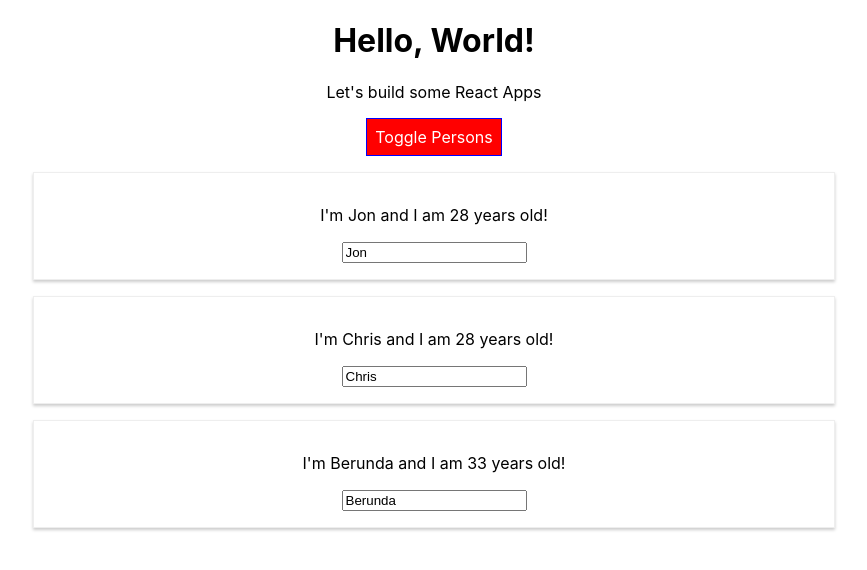
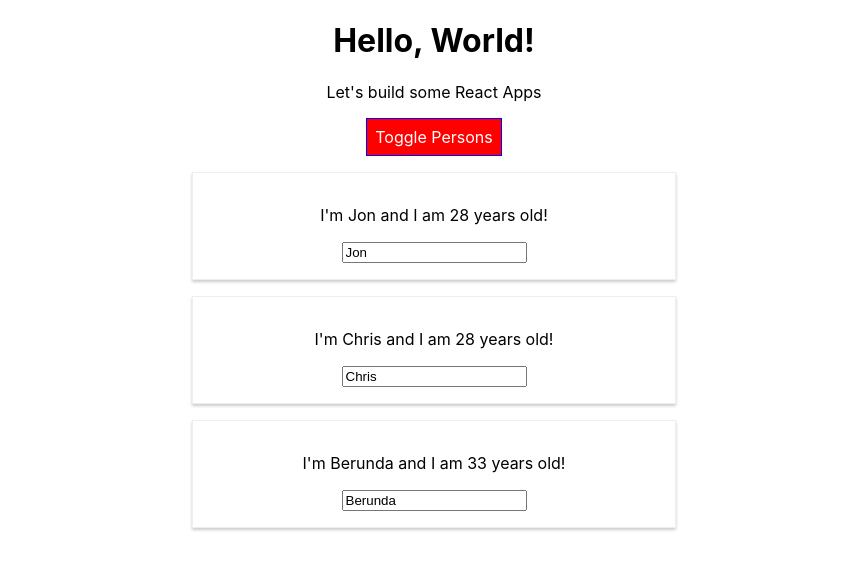
Before and after one commit to berundis/react-udemy, a React (Create React App) app: page / in a window 1280 px wide. Both pictures are taken after a click on the button "Toggle Persons". Shown: the top 570 px of the page, without its empty margins (206-1073 px from the left). Built offline with nearby package versions, Linux system fonts and the light colour scheme.

Commit message:
CSS with Radium

```diff
--- a/src/App.js
+++ b/src/App.js
@@ -1,6 +1,7 @@
 import React, { Component } from "react";
 import "./App.css";
 import Person from "./Person/Person";
+import Radium, { StyleRoot } from "radium";
 
 class App extends Component {
   state = {
@@ -8,24 +9,16 @@ class App extends Component {
       { id: "dfasko", name: "Jon", age: 28 },
       { id: "sldtket", name: "Chris", age: 28 },
       { id: "dkjixcz", name: "Berunda", age: 33 }
-    ]
+    ],
+    showPersons: false
   };
 
   nameChangeHandler = (event, id) => {
-    // const personIndex = this.state.persons.findIndex(p => p.id === id);
-    // const person = { ...this.state.persons[personIndex] };
-    // person.name = event.target.value;
-    // const persons = [...this.state.persons];
-    // persons[personIndex] = person;
-    // this.setState({ persons });
-    const persons = this.state.persons.map(p => {
-      if (p.id === id) {
-        let pChange = { ...p };
-        pChange.name = event.target.value;
-        return pChange;
-      }
-      return p;
-    });
+    const personIndex = this.state.persons.findIndex(p => p.id === id);
+    const person = { ...this.state.persons[personIndex] };
+    person.name = event.target.value;
+    const persons = [...this.state.persons];
+    persons[personIndex] = person;
     this.setState({ persons });
   };
 
@@ -46,7 +39,11 @@ class App extends Component {
       font: "inherit",
       border: "1px solid blue",
       padding: "8px",
-      cursor: "pointer"
+      cursor: "pointer",
+      ":hover": {
+        backgroundColor: "lightgreen",
+        color: "black"
+      }
     };
 
     let persons = null;
@@ -67,6 +64,10 @@ class App extends Component {
         </div>
       );
       style.backgroundColor = "red";
+      style[":hover"] = {
+        backgroundColor: "salmon",
+        color: "black"
+      };
     }
 
     let classes = [];
@@ -77,6 +78,7 @@ class App extends Component {
       classes.push("bold");
     }
     return (
+      <StyleRoot>
         <div className="App">
           <h1>Hello, World!</h1>
           <p className={classes.join(" ")}>Let's build some React Apps</p>
@@ -85,8 +87,9 @@ class App extends Component {
           </button>
           {persons}
         </div>
+      </StyleRoot>
     );
   }
 }
 
-export default App;
+export default Radium(App);
--- a/src/Person/Person.css
+++ b/src/Person/Person.css
@@ -6,3 +6,9 @@
   padding: 16px;
   text-align: center;
 }
+
+/* @media (min-width: 500px) {
+  .Person {
+    width: 450px;
+  }
+} */
--- a/src/Person/Person.js
+++ b/src/Person/Person.js
@@ -1,9 +1,15 @@
 import React from "react";
 import "./Person.css";
+import Radium from "radium";
 
 const person = props => {
+  const style = {
+    "@media (min-width: 500px)": {
+      width: "450px"
+    }
+  };
   return (
-    <div className="Person">
+    <div className="Person" style={style}>
       <p onClick={props.click}>
         I'm {props.name} and I am {props.age} years old!
       </p>
@@ -12,4 +18,4 @@ const person = props => {
   );
 };
 
-export default person;
+export default Radium(person);
```
Lines whose indentation alone changed are shown as unchanged.
